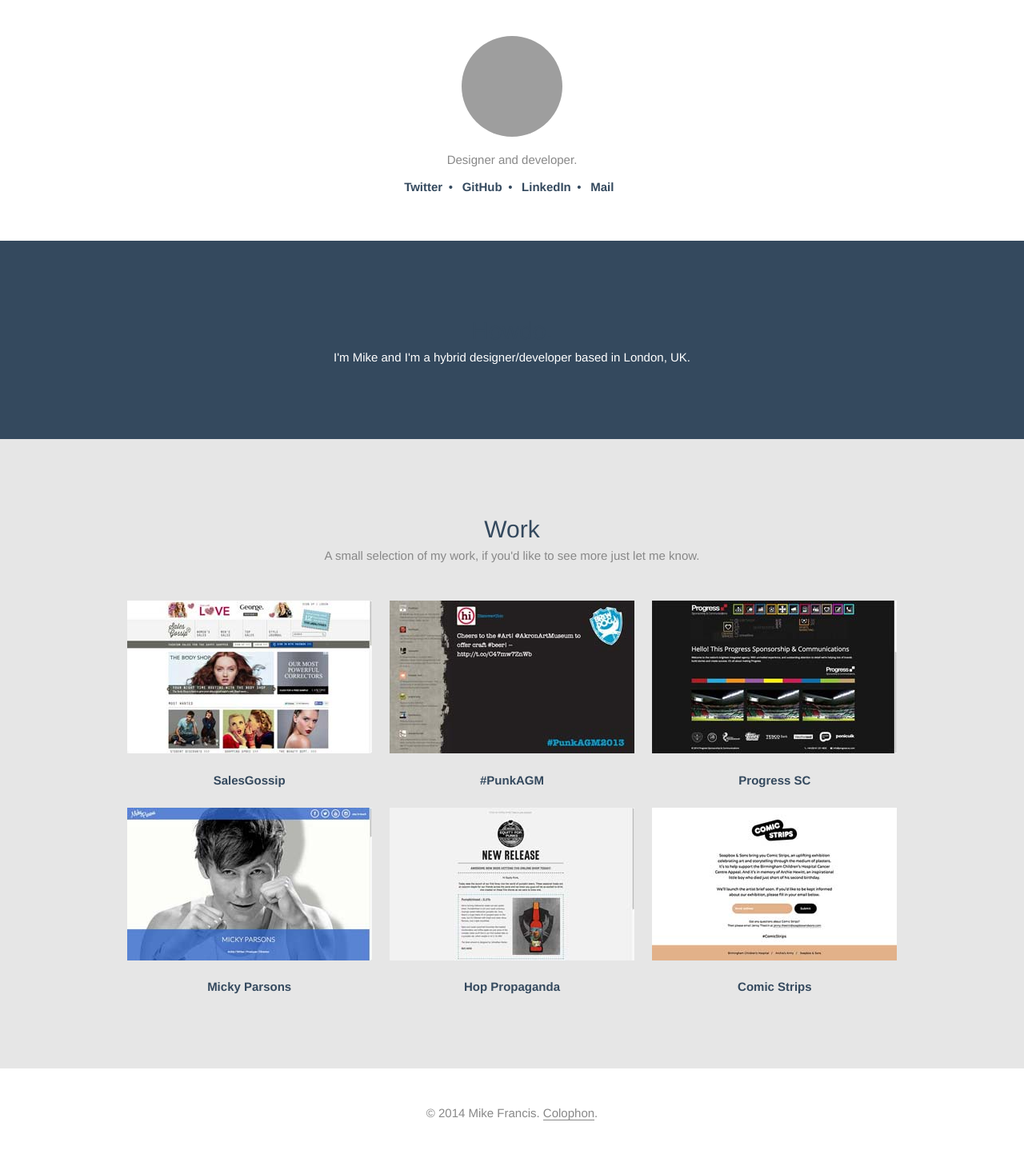
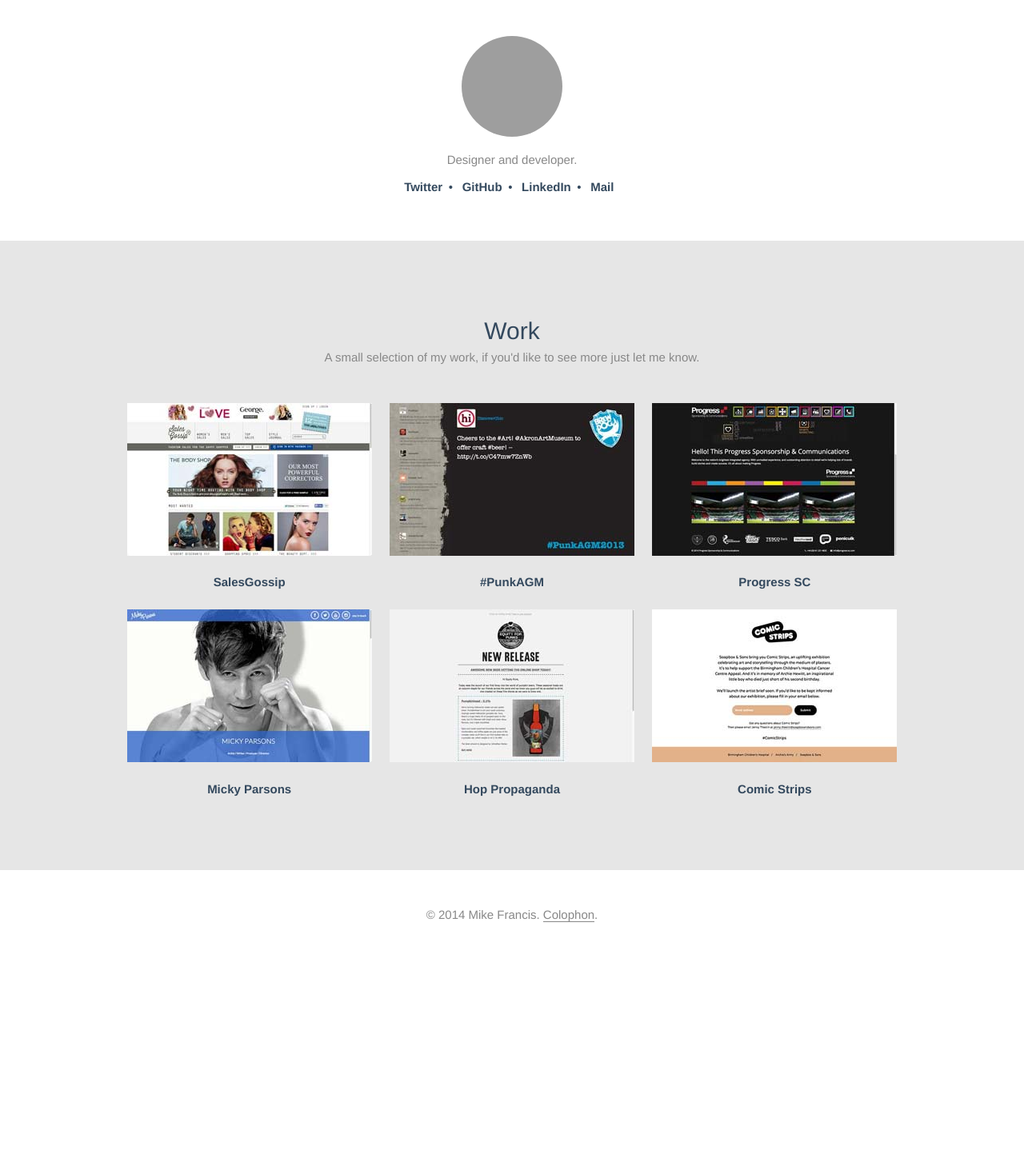
Before and after one commit to mikefrancis/mikefrancis.dev, a Jekyll site: the page built from index.html, in a window 1280 px wide. Shown: the whole page at 80% size. Built offline with Jekyll 4.4.1, drawn with Linux system fonts in a browser that asks for light colours; after the commit the page ends 1201 px from its top, so only the background shows below that; grey boxes are pictures that could not be loaded.

Commit message:
Update index.html

```diff
--- a/index.html
+++ b/index.html
@@ -3,13 +3,6 @@ layout: default
 ---
 
 <main class="main" role="main">
-  <section class="section section--intro">
-    <div class="container">
-      <h2 class="section__title">Howdo.</h2>
-      <p>I'm Mike and I'm a hybrid designer/developer based in London, UK.</p>
-    </div>
-  </section>
-
   <section class="section">
     <div class="container">
       <header class="section__header">
```
